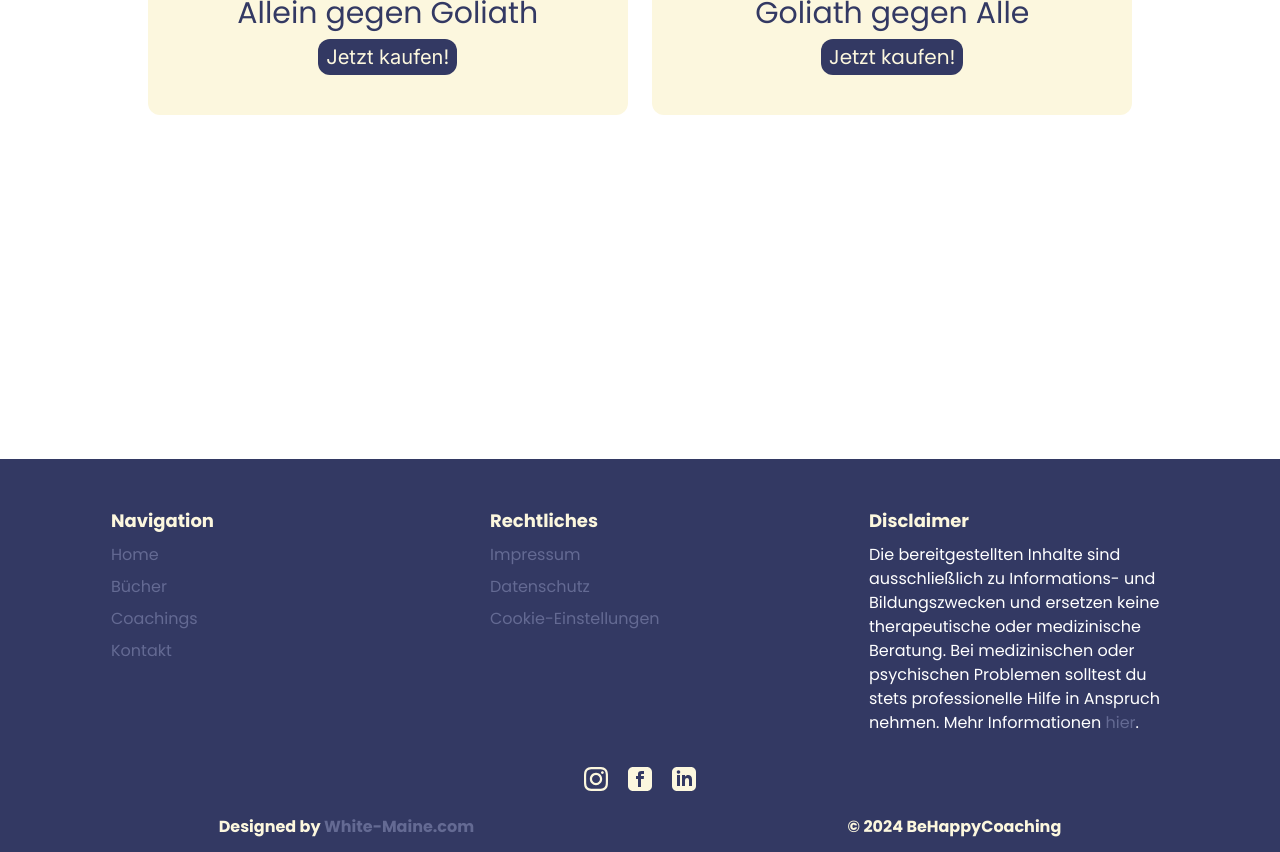
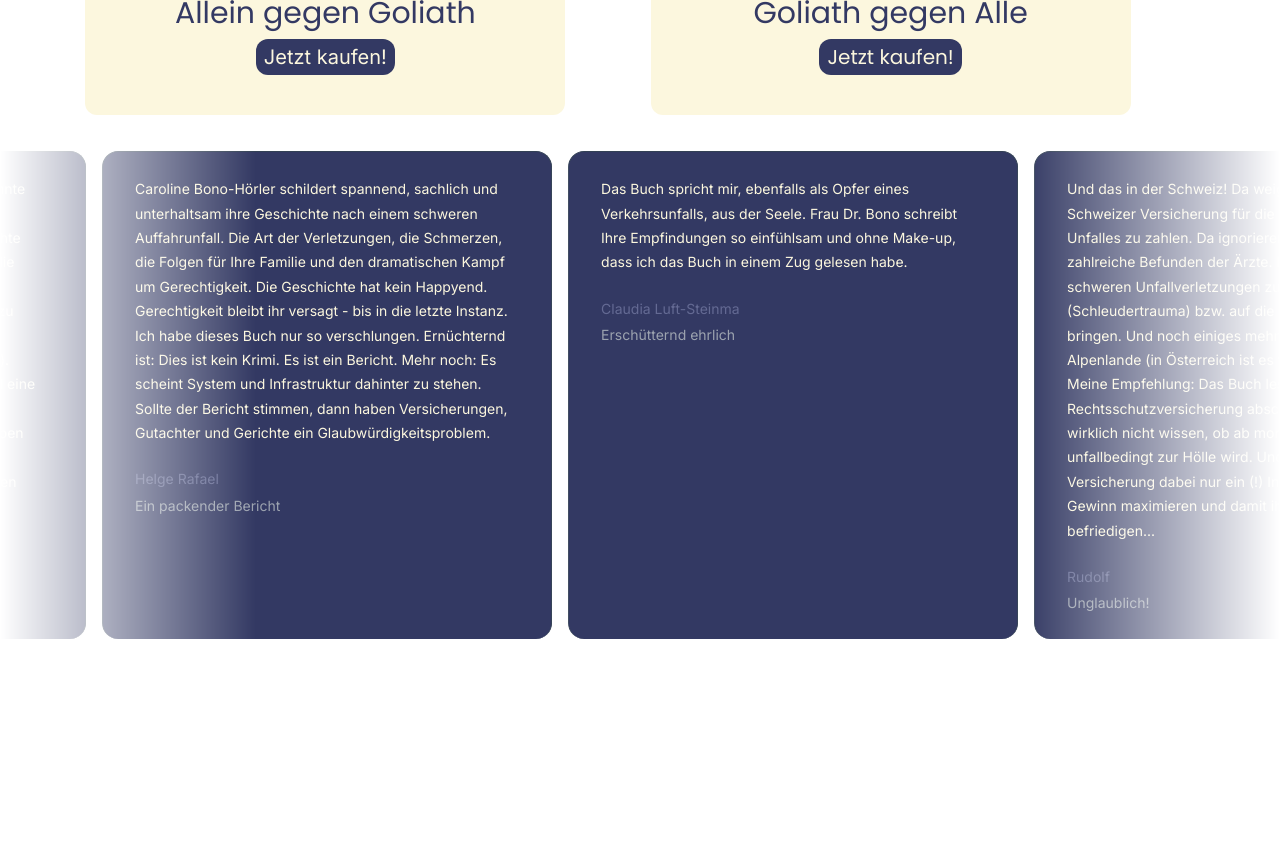
Before and after one commit to 0ps3cXD/blog, a Next.js app in the folder blog/: page /books in a window 1280 px wide. Shown: the part 860-1712 px from the top of the page. Built offline with nearby package versions, Linux system fonts and the light colour scheme.

Commit message:
added cards

```diff
--- a/blog/src/app/books/page.tsx
+++ b/blog/src/app/books/page.tsx
@@ -1,5 +1,6 @@
 import Link from "next/link";
 import { Bebas_Neue, Dancing_Script, Poppins, Playfair_Display } from "next/font/google";
+import { InfiniteMovingCards } from "@/components/InfiniteCards";
 
 const bebas = Bebas_Neue({ weight: "400", subsets: ["latin"] });
 const dancing_script = Dancing_Script({ weight: "400", subsets: ["latin"]});
@@ -7,6 +8,26 @@ const poppins = Poppins({ weight: "400", subsets: ["latin"] });
 const b_poppins = Poppins({ weight: "500", subsets: ["latin"] });
 const playfair_display = Playfair_Display({ weight: "400", subsets: ["latin"]});
 
+const testimonials = [
+    {
+      quote:
+        "Caroline Bono-Hörler schildert spannend, sachlich und unterhaltsam ihre Geschichte nach einem schweren Auffahrunfall. Die Art der Verletzungen, die Schmerzen, die Folgen für Ihre Familie und den dramatischen Kampf um Gerechtigkeit. Die Geschichte hat kein Happyend. Gerechtigkeit bleibt ihr versagt - bis in die letzte Instanz. Ich habe dieses Buch nur so verschlungen. Ernüchternd ist: Dies ist kein Krimi. Es ist ein Bericht. Mehr noch: Es scheint System und Infrastruktur dahinter zu stehen. Sollte der Bericht stimmen, dann haben Versicherungen, Gutachter und Gerichte ein Glaubwürdigkeitsproblem.",
+      name: "Helge Rafael",
+      title: "Ein packender Bericht",
+    },
+    {
+        quote:
+            "Das Buch spricht mir, ebenfalls als Opfer eines Verkehrsunfalls, aus der Seele. Frau Dr. Bono schreibt Ihre Empfindungen so einfühlsam und ohne Make-up, dass ich das Buch in einem Zug gelesen habe.",
+        name: "Claudia Luft-Steinma",
+        title: "Erschütternd ehrlich"
+    },
+    {
+        quote:
+            "Und das in der Schweiz! Da weigert sich die bekannte Schweizer Versicherung für die Folgekosten eines Unfalles zu zahlen. Da ignorieren Schweizer Gerichte zahlreiche Befunden der Ärzte. Da wird versucht die schweren Unfallverletzungen zu verharmlosen (Schleudertrauma) bzw. auf die \"Psychoschiene\" zu bringen. Und noch einiges mehr läuft da schief in Alpenlande (in Österreich ist es wohl kaum besser). Meine Empfehlung: Das Buch lesen und gleich mal eine Rechtsschutzversicherung abschließen. Man kann wirklich nicht wissen, ob ab morgen schon das Leben unfallbedingt zur Hölle wird. Und letztlich die Versicherung dabei nur ein (!) Interesse haben: Ihren Gewinn maximieren und damit ihre Aktionäre befriedigen...",
+        name: "Rudolf",
+        title: "Unglaublich!",
+    }
+  ];
 
 export default function Books() {
     return (
@@ -14,7 +35,8 @@ export default function Books() {
             <section className="w-screen flex items-center justify-center gap-8 md:gap-12" aria-label="hero">
                 <img loading="lazy" src="/hero_2.png" alt="Hero" className="w-[96%] h-fit block rounded-[450px] transition-all hover:rounded-xl duration-500" />
             </section>
-            <section className="w-[95%] overflow-hidden flex flex-col md:flex-row justify-evenly items-center p-5 xl:px-5 gap-2 lg:gap-5 translate-y-[-50px] md:translate-y-[-100px] xl:translate-y-[-300px]" aria-label="bücher">
+            <div className="w-screen translate-y-[-50px] md:translate-y-[-100px] xl:translate-y-[-300px]">
+                <section className="w-[95%] overflow-hidden flex flex-col md:flex-row justify-evenly items-center p-5 xl:px-5 gap-2 lg:gap-5" aria-label="bücher">
                     <div className="w-fit flex flex-col items-center justify-center gap-5 bg-secondary rounded-xl p-5 xl:p-10">
                         <img src="/book-cover-mockups_2.png" alt="Allein gegen Goliath Bild" className="w-[60%] rounded-xl"/>
                         <div className="flex flex-col gap-2 justify-center items-center">
@@ -30,6 +52,17 @@ export default function Books() {
                         </div>
                     </div>
                 </section>
+                <section className="w-screen">
+                    <div className="rounded-md flex flex-col antialiased bg-white items-center justify-center relative overflow-hidden">
+                        <InfiniteMovingCards
+                            className="bg-white"
+                            items={testimonials}
+                            direction="right"
+                            speed="slow"
+                            />
+                    </div>
+                </section>
+            </div>
         </main>
     )
 }
--- a/blog/src/app/page.tsx
+++ b/blog/src/app/page.tsx
@@ -1,5 +1,6 @@
 import Head from "next/head";
 import { Bebas_Neue, Dancing_Script, Poppins, Playfair_Display } from "next/font/google";
+import { InfiniteMovingCards } from "@/components/InfiniteCards";
 
 const bebas = Bebas_Neue({ weight: "400", subsets: ["latin"] });
 const dancing_script = Dancing_Script({ weight: "400", subsets: ["latin"]});
@@ -19,6 +20,7 @@ const listItems: Array<string> = [
 ];
 
 
+
 export default function Home() {
   return (
     <main className="flex min-h-screen flex-col items-center justify-start gap-5 md:gap-12 xl:gap-36 px-12 pb-6 md:px-24">
@@ -36,6 +38,7 @@ export default function Home() {
             <p className="md:text-lg xl:text-2xl max-w-[90%] md:max-w-[60%] text-center text-pretty" style={{ fontFamily: poppins.style.fontFamily }}>Wie wäre es, wenn du ohne großen Aufwand phänomenale Veränderungen in deinem Leben erreichen könntest, die bisher unerreichbar schienen? Bei BeHappyCoaching bieten wir dir genau diese Möglichkeit. Stell dir vor, du könntest beruflich und privat erfolgreich und erfüllt sein, unabhängig von den äußeren Umständen. Mit den richtigen Tools und Methoden kannst du dein Leben mit Anmut und Freude dorthin lenken, wo du es haben möchtest.</p>
           </div>
         </section>
+
         <section className="w-screen flex justify-center items-center transition-all">
           <div className="w-[95%] px-4 py-10 flex justify-center items-center flex-col bg-secondary rounded-xl gap-3 xl:gap-7">
             <h1 className="text-xl md:text-3xl xl:text-4xl text-primary flex justify-center items-center gap-3" style={{ fontFamily: poppins.style.fontFamily}}>
@@ -52,7 +55,7 @@ export default function Home() {
             <ul className="md:text-lg max-w-[90%] md:max-w-[60%] text-pretty m-0" style={{ fontFamily: poppins.style.fontFamily}}>
               {listItems.map((item: string) => {
                 return <li key={item} className="text-primary-accent flex items-center justify-center md:justify-start gap-2">
-                  <svg className="w-[16px] h-[16px] min-w-[16px] min-h-[16px] flex justify-center items-center" clip-rule="evenodd" fill="currentColor" fill-rule="evenodd" stroke-linejoin="round" stroke-miterlimit="2" viewBox="0 0 24 24" xmlns="http://www.w3.org/2000/svg"><path d="m2.009 12.002c0-5.517 4.48-9.997 9.998-9.997s9.998 4.48 9.998 9.997c0 5.518-4.48 9.998-9.998 9.998s-9.998-4.48-9.998-9.998zm8.211-4.843c-.141-.108-.3-.157-.456-.157-.389 0-.755.306-.755.749v8.501c0 .445.367.75.755.75.157 0 .316-.05.457-.159 1.554-1.203 4.199-3.252 5.498-4.258.184-.142.29-.36.29-.592 0-.23-.107-.449-.291-.591z" fill-rule="nonzero"/></svg>
+                  <svg className="w-[16px] h-[16px] min-w-[16px] min-h-[16px] flex justify-center items-center" clip-rule="evenodd" fill="currentColor" fill-rule="evenodd" stroke-linejoin="round" strokeMiterlimit="2" viewBox="0 0 24 24" xmlns="http://www.w3.org/2000/svg"><path d="m2.009 12.002c0-5.517 4.48-9.997 9.998-9.997s9.998 4.48 9.998 9.997c0 5.518-4.48 9.998-9.998 9.998s-9.998-4.48-9.998-9.998zm8.211-4.843c-.141-.108-.3-.157-.456-.157-.389 0-.755.306-.755.749v8.501c0 .445.367.75.755.75.157 0 .316-.05.457-.159 1.554-1.203 4.199-3.252 5.498-4.258.184-.142.29-.36.29-.592 0-.23-.107-.449-.291-.591z" fill-rule="nonzero"/></svg>
                   {item}
                   </li>
               })}
--- a/blog/src/components/Cards.tsx
+++ b/blog/src/components/Cards.tsx
@@ -1,10 +1,10 @@
 "use client";
 import { CardStack } from "./Card";
 import cn from "@/lib/cn";
-export function CardStackDemo() {
+export default function CardStackDemo() {
   return (
     <div className="h-[40rem] flex items-center justify-center w-full">
-      <CardStack items={CARDS} />
+      <CardStack items={Cards} />
     </div>
   );
 }
--- /dev/null
+++ b/blog/src/components/InfiniteCards.tsx
@@ -0,0 +1,121 @@
+"use client";
+
+import cn from "@/lib/cn";
+import React, { useEffect, useState } from "react";
+
+export const InfiniteMovingCards = ({
+  items,
+  direction = "left",
+  speed = "fast",
+  pauseOnHover = true,
+  className,
+}: {
+  items: {
+    quote: string;
+    name: string;
+    title: string;
+  }[];
+  direction?: "left" | "right";
+  speed?: "fast" | "normal" | "slow";
+  pauseOnHover?: boolean;
+  className?: string;
+}) => {
+  const containerRef = React.useRef<HTMLDivElement>(null);
+  const scrollerRef = React.useRef<HTMLUListElement>(null);
+
+  useEffect(() => {
+    addAnimation();
+  }, []);
+  const [start, setStart] = useState(false);
+  function addAnimation() {
+    if (containerRef.current && scrollerRef.current) {
+      const scrollerContent = Array.from(scrollerRef.current.children);
+
+      scrollerContent.forEach((item) => {
+        const duplicatedItem = item.cloneNode(true);
+        if (scrollerRef.current) {
+          scrollerRef.current.appendChild(duplicatedItem);
+        }
+      });
+
+      getDirection();
+      getSpeed();
+      setStart(true);
+    }
+  }
+  const getDirection = () => {
+    if (containerRef.current) {
+      if (direction === "left") {
+        containerRef.current.style.setProperty(
+          "--animation-direction",
+          "forwards"
+        );
+      } else {
+        containerRef.current.style.setProperty(
+          "--animation-direction",
+          "reverse"
+        );
+      }
+    }
+  };
+  const getSpeed = () => {
+    if (containerRef.current) {
+      if (speed === "fast") {
+        containerRef.current.style.setProperty("--animation-duration", "20s");
+      } else if (speed === "normal") {
+        containerRef.current.style.setProperty("--animation-duration", "40s");
+      } else {
+        containerRef.current.style.setProperty("--animation-duration", "80s");
+      }
+    }
+  };
+  return (
+    <div
+      ref={containerRef}
+      className={cn(
+        "scroller relative z-20  max-w-7xl overflow-hidden  [mask-image:linear-gradient(to_right,transparent,white_20%,white_80%,transparent)]",
+        className!
+      )}
+    >
+      <ul
+        ref={scrollerRef}
+        className={cn(
+          " flex min-w-full shrink-0 gap-4 py-4 w-max flex-nowrap",
+          start.toString() && "animate-scroll ",
+          pauseOnHover.toString() && "hover:[animation-play-state:paused]"
+        )}
+      >
+        {items.map((item, idx) => (
+          <li
+            className="w-[350px] max-w-full bg-primary relative rounded-2xl border border-b-0 flex-shrink-0 border-slate-700 px-8 py-6 md:w-[450px]"
+            /*style={{
+              background:
+                "linear-gradient(180deg, var(--slate-800), var(--slate-900)",
+            }}*/
+            key={item.name}
+          >
+            <blockquote>
+              <div
+                aria-hidden="true"
+                className="user-select-none -z-1 pointer-events-none absolute -left-0.5 -top-0.5 h-[calc(100%_+_4px)] w-[calc(100%_+_4px)]"
+              ></div>
+              <span className=" relative z-20 text-sm leading-[1.6] text-secondary font-normal">
+                {item.quote}
+              </span>
+              <div className="relative z-20 mt-6 flex flex-row items-center">
+                <span className="flex flex-col gap-1">
+                  <span className=" text-sm leading-[1.6] text-primary-accent font-normal">
+                    {item.name}
+                  </span>
+                  <span className=" text-sm leading-[1.6] text-gray-400 font-normal">
+                    {item.title}
+                  </span>
+                </span>
+              </div>
+            </blockquote>
+          </li>
+        ))}
+      </ul>
+    </div>
+  );
+};
--- a/blog/src/components/Navbar.tsx
+++ b/blog/src/components/Navbar.tsx
@@ -4,7 +4,7 @@ import Link from "next/link";
 import { useState } from "react";
 import { Poppins } from "next/font/google";
 
-const poppins = Poppins({ weight: "700", subsets: ["latin"] });
+const poppins = Poppins({ weight: "600", subsets: ["latin"] });
 
 interface Props {
     links: Array<{ href: string, text: string }>
--- a/blog/tailwind.config.ts
+++ b/blog/tailwind.config.ts
@@ -1,4 +1,7 @@
 import type { Config } from "tailwindcss";
+const {
+  default: flattenColorPalette,
+} = require("tailwindcss/lib/util/flattenColorPalette");
 
 const config: Config = {
   content: [
@@ -8,6 +11,17 @@ const config: Config = {
   ],
   theme: {
     extend: {
+      animation: {
+        scroll:
+          "scroll var(--animation-duration, 40s) var(--animation-direction, forwards) linear infinite",
+      },
+      keyframes: {
+        scroll: {
+          to: {
+            transform: "translate(calc(-50% - 0.5rem))",
+          },
+        },
+      },
       backgroundImage: {
         "gradient-radial": "radial-gradient(var(--tw-gradient-stops))",
         "gradient-conic":
@@ -20,6 +34,18 @@ const config: Config = {
       }
     },
   },
-  plugins: [],
+  plugins: [addVariablesForColors],
 };
+
+function addVariablesForColors({ addBase, theme }: any) {
+  let allColors = flattenColorPalette(theme("colors"));
+  let newVars = Object.fromEntries(
+    Object.entries(allColors).map(([key, val]) => [`--${key}`, val])
+  );
+
+  addBase({
+    ":root": newVars,
+  });
+}
+
 export default config;
```
Also changed, not shown: blog/src/app/loading.tsx (added, +21 -0 lines). Lines whose indentation alone changed are shown as unchanged.
